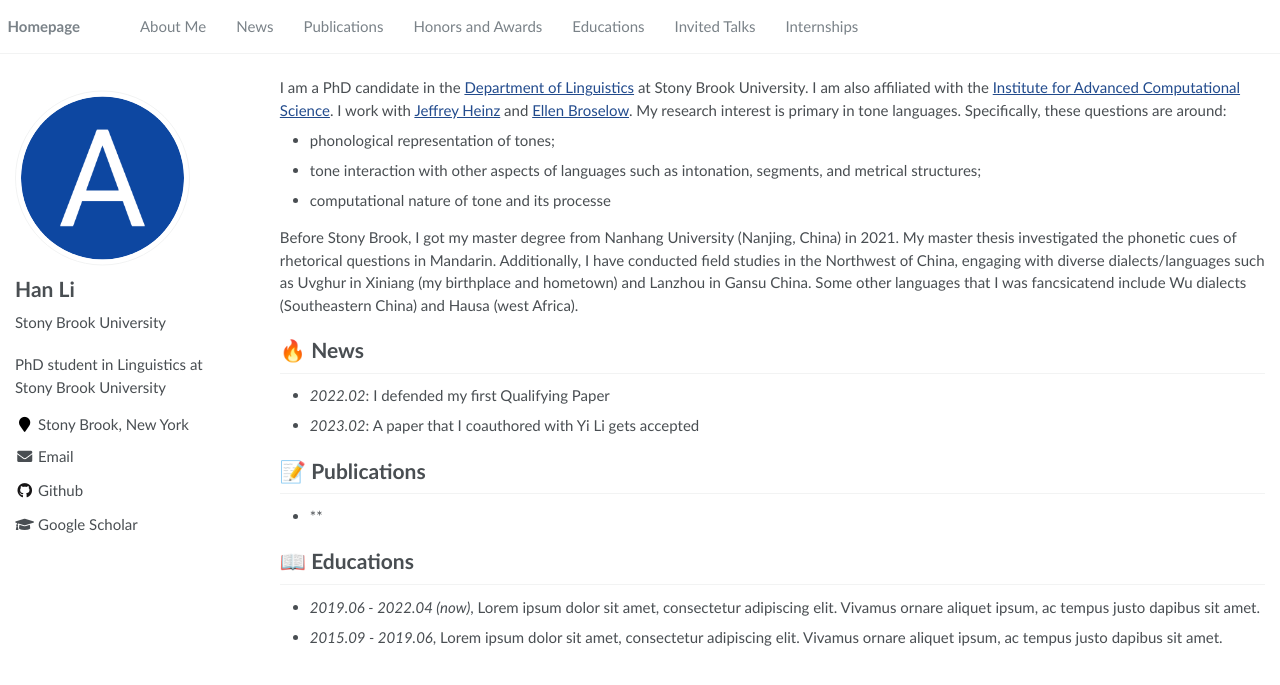
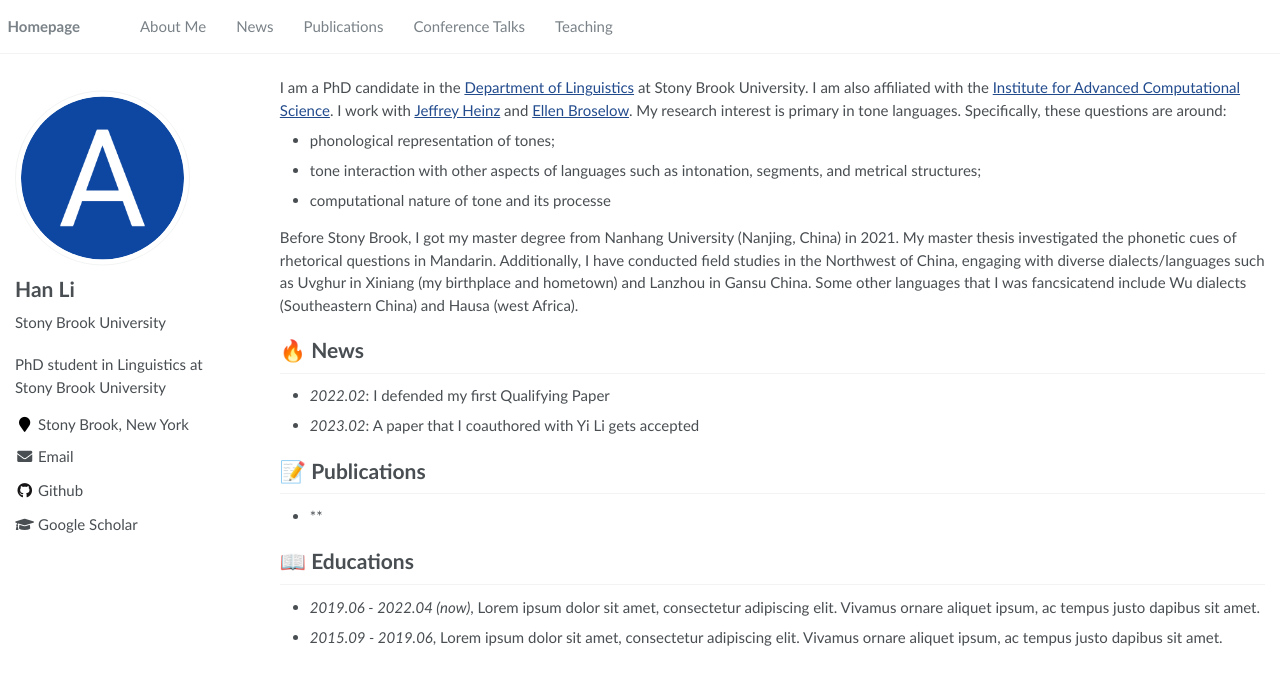
Before and after one commit to lihan829/lihan829.github.io, a Jekyll site: the page built from _pages/about.md, in a window 1280 px wide. Shown: the top 685 px of the page. Built offline with Jekyll 4.4.1, drawn with Linux system fonts in a browser that asks for light colours.

Commit message:
navibar update

```diff
--- a/_data/navigation.yml
+++ b/_data/navigation.yml
@@ -9,14 +9,8 @@ main:
   - title: "Publications"
     url: "/#-publications"
 
-  - title: "Honors and Awards"
-    url: "/#-honors-and-awards"
+  - title: "Conference Talks"
+    url: "/#-conference-talks"
 
-  - title: "Educations"
-    url: "/#-educations"
-
-  - title: "Invited Talks"
-    url: "/#-invited-talks"
-
-  - title: "Internships"
-    url: "/#-internships"
+  - title: "Teaching"
+    url: "/#-teaching"
```
